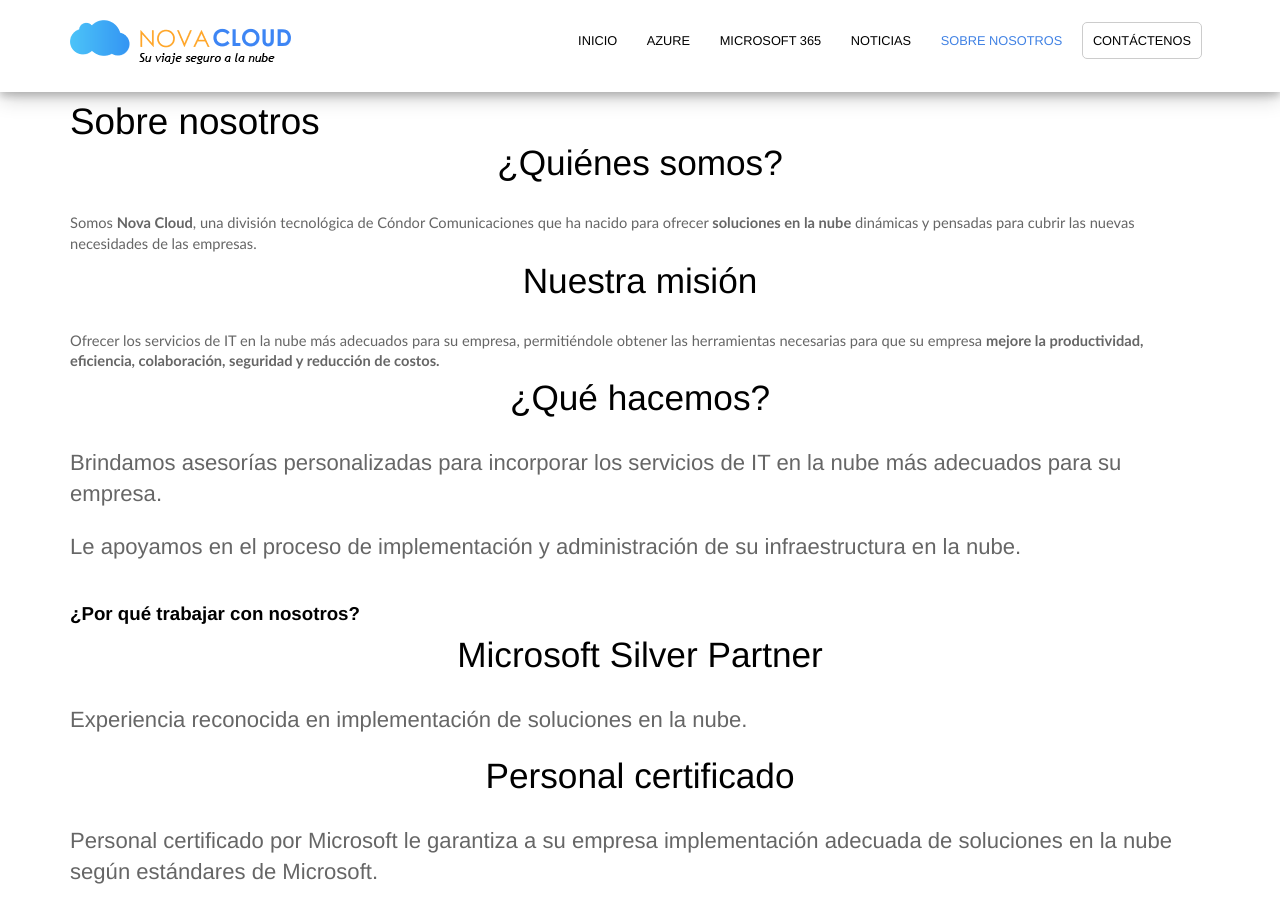
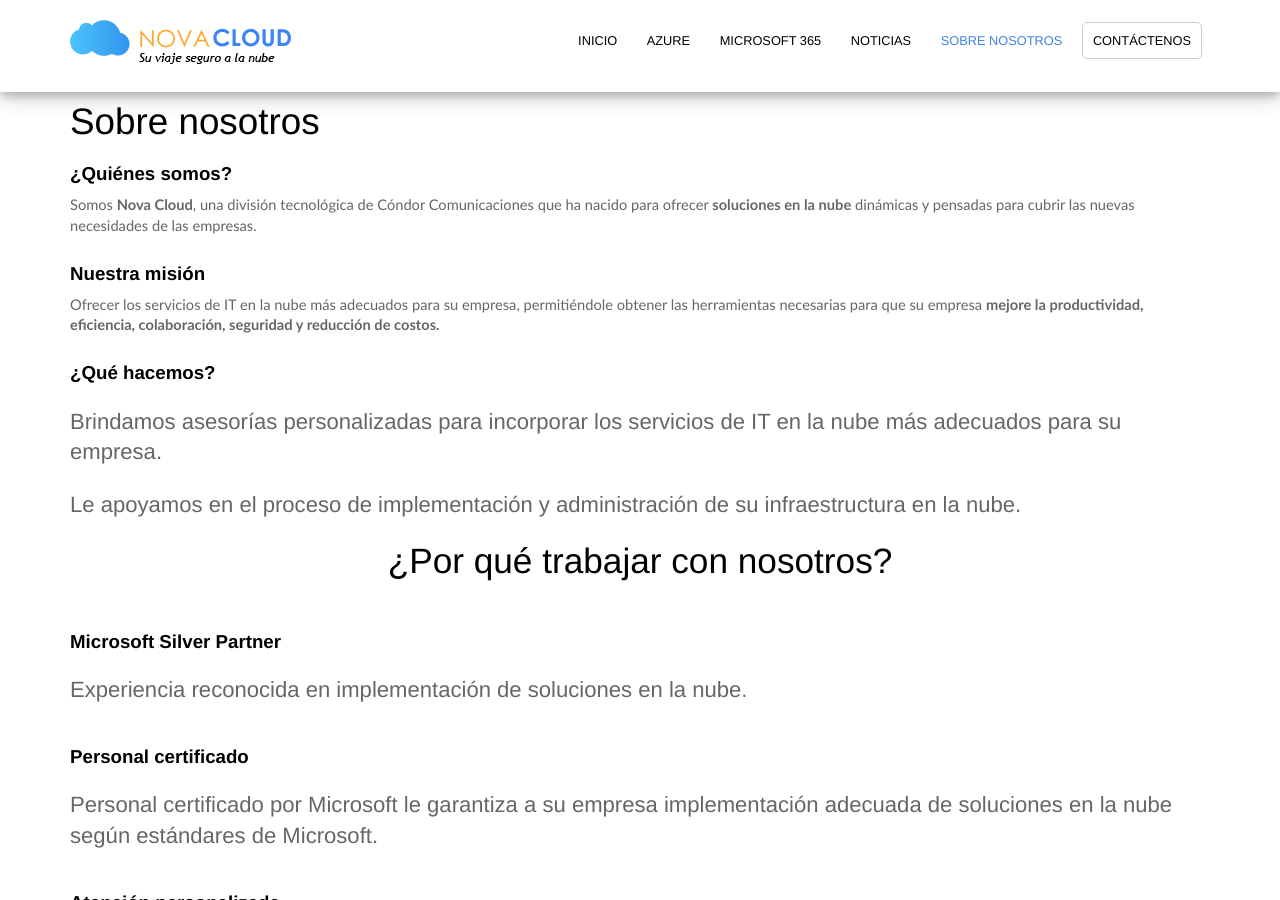
Before and after one commit to nova-cloud/nova-cloud.github.io, a Jekyll site: the page built from sobre-nosotros.html, in a window 1280 px wide and 900 px high. Built offline with Jekyll 4.4.1, drawn with Linux system fonts in a browser that asks for light colours; a script that is not in the unit is left out.

Commit message:
agregar sobre nosotros

```diff
--- a/sobre-nosotros.html
+++ b/sobre-nosotros.html
@@ -10,9 +10,9 @@ más adecuados para su empresa.
 
 <div>
 	<div>
-		<h2>
+		<h3>
 			¿Quiénes somos?
-		</h2>
+		</h3>
 	</div>
 
 	<div>
@@ -31,9 +31,9 @@ más adecuados para su empresa.
 
 <div>
 	<div>
-		<h2>
+		<h3>
 			Nuestra misión
-		</h2>
+		</h3>
 	</div>
 
 	<div>
@@ -53,9 +53,9 @@ más adecuados para su empresa.
 
 <div>
 	<div>
-		<h2>
+		<h3>
 			¿Qué hacemos?
-		</h2>
+		</h3>
 	</div>
 
 	<div>
@@ -69,18 +69,19 @@ más adecuados para su empresa.
 	</div>
 </div>
 
+
+<div>
+	<h2>
+		¿Por qué trabajar con nosotros?</h2>
+</div>
+
 <div>
 	<div>
-		<h3 class="elementor-heading-title elementor-size-default">
-			¿Por qué trabajar con nosotros?</h3>
-	</div>
-
-	<div>
-		<h2>
+		<h3>
 			Microsoft
 			Silver
 			Partner
-		</h2>
+		</h3>
 	</div>
 	<div>
 		<p>
@@ -99,10 +100,10 @@ más adecuados para su empresa.
 
 <div>
 	<div>
-		<h2>
+		<h3>
 			Personal
 			certificado
-		</h2>
+		</h3>
 
 	</div>
 
@@ -128,11 +129,11 @@ más adecuados para su empresa.
 
 
 <div>
-	<h2>
+	<h3>
 		Atención
 		personalizada
 
-	</h2>
+	</h3>
 	<div>
 		<p>
 			Atención
```
